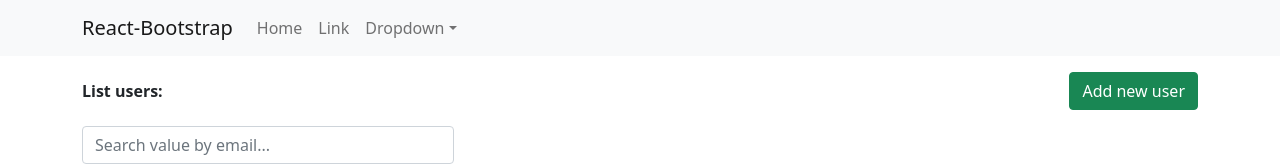
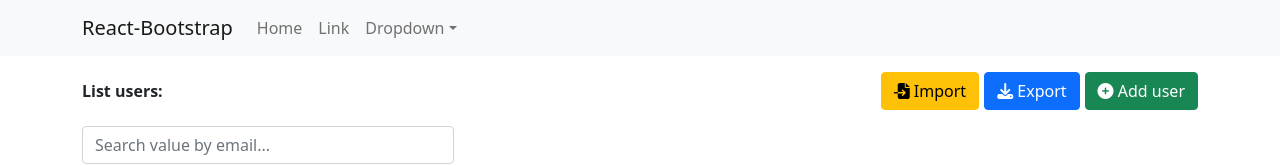
Before and after one commit to TranTung31/practice-react, a React (Create React App) app: page / in a window 1280 px wide. Shown: the top 166 px of the page. Built offline with nearby package versions, Linux system fonts and the light colour scheme; no server answers.

Commit message:
17 - Import/Export with CSV

```diff
--- a/src/App.scss
+++ b/src/App.scss
@@ -1,14 +1,14 @@
 body {
   margin: 0;
-  font-family: -apple-system, BlinkMacSystemFont, 'Segoe UI', 'Roboto', 'Oxygen',
-    'Ubuntu', 'Cantarell', 'Fira Sans', 'Droid Sans', 'Helvetica Neue',
+  font-family: -apple-system, BlinkMacSystemFont, "Segoe UI", "Roboto", "Oxygen",
+    "Ubuntu", "Cantarell", "Fira Sans", "Droid Sans", "Helvetica Neue",
     sans-serif;
   -webkit-font-smoothing: antialiased;
   -moz-osx-font-smoothing: grayscale;
 }
 
 code {
-  font-family: source-code-pro, Menlo, Monaco, Consolas, 'Courier New',
+  font-family: source-code-pro, Menlo, Monaco, Consolas, "Courier New",
     monospace;
 }
 
@@ -19,12 +19,6 @@
 }
 
 .app-container {
-  .add-new {
-    display: flex;
-    align-items: center;
-    justify-content: space-between;
-  }
-
   .btn:hover {
     cursor: pointer;
     opacity: 1;
--- a/src/components/TableUsers.js
+++ b/src/components/TableUsers.js
@@ -6,6 +6,7 @@
 import ModelEditUser from "./ModelEditUser";
 import ModelConfirm from "./ModelConfirm";
 import "./TableUsers.scss";
+import { CSVLink } from "react-csv";
 import _ from "lodash";
 
 const TableUsers = (props) => {
@@ -86,12 +87,21 @@
     let term = event.target.value;
     if (term) {
       let cloneListUsers = _.cloneDeep(listUsers);
-      cloneListUsers = cloneListUsers.filter(item => item.email.includes(term));
+      cloneListUsers = cloneListUsers.filter((item) =>
+        item.email.includes(term)
+      );
       setListUsers(cloneListUsers);
     } else {
       getUsers(1);
     }
   }, 1000);
+
+  const csvData = [
+    ["firstname", "lastname", "email"],
+    ["Ahmed", "Tomi", "ah@smthing.co.com"],
+    ["Raed", "Labes", "rl@smthing.co.com"],
+    ["Yezzi", "Min l3b", "ymin@cocococo.com"],
+  ];
 
   return (
     <>
@@ -99,12 +109,28 @@
         <span>
           <b>List users: </b>
         </span>
-        <button
-          className="btn btn-success btn-hover"
-          onClick={() => setIsShowModelAddNew(true)}
-        >
-          Add new user
-        </button>
+        <div className="group-btns">
+          <label className="btn btn-warning" htmlFor="test">
+            <i class="fa-solid fa-file-import"></i> Import
+          </label>
+          <input id="test" type="file" hidden/>
+
+          <CSVLink
+            data={csvData}
+            filename={"users.csv"}
+            className="btn btn-primary"
+            target="_blank"
+          >
+            <i class="fa-sharp fa-solid fa-download"></i> Export
+          </CSVLink>
+
+          <button
+            className="btn btn-success btn-hover"
+            onClick={() => setIsShowModelAddNew(true)}
+          >
+            <i class="fa-solid fa-circle-plus"></i> Add user
+          </button>
+        </div>
       </div>
       <div className="my-3 col-4">
         <input
--- a/src/components/TableUsers.scss
+++ b/src/components/TableUsers.scss
@@ -1,8 +1,18 @@
 .sort-header {
+  display: flex;
+  justify-content: space-between;
+  i {
+    padding: 0 2px;
+    cursor: pointer;
+  }
+}
+
+.add-new {
+  display: flex;
+  align-items: center;
+  justify-content: space-between;
+  .group-btns {
     display: flex;
-    justify-content: space-between;
-    i {
-        padding: 0 2px;
-        cursor: pointer;
-    }
+    gap: 5px;
+  }
 }
```
